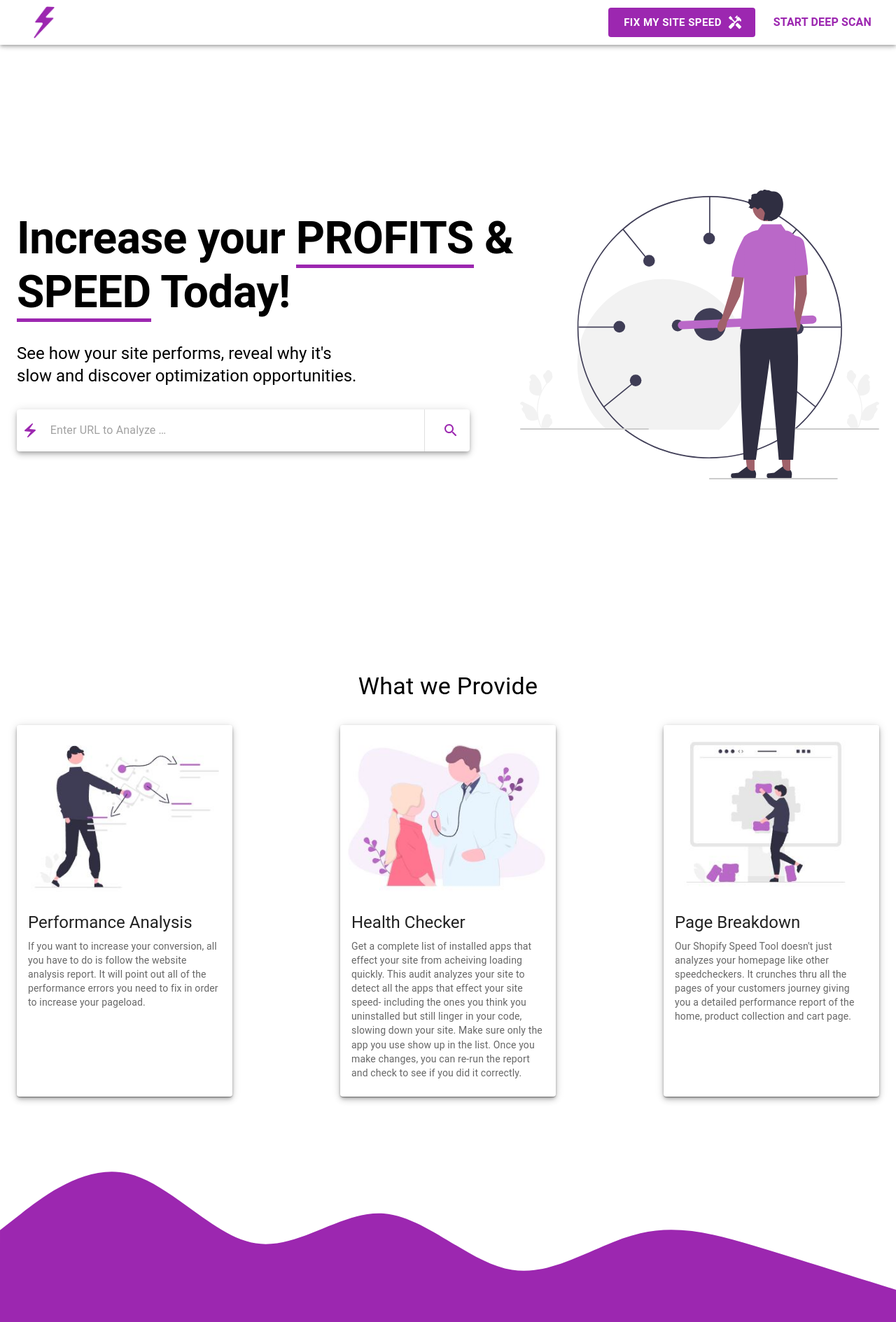
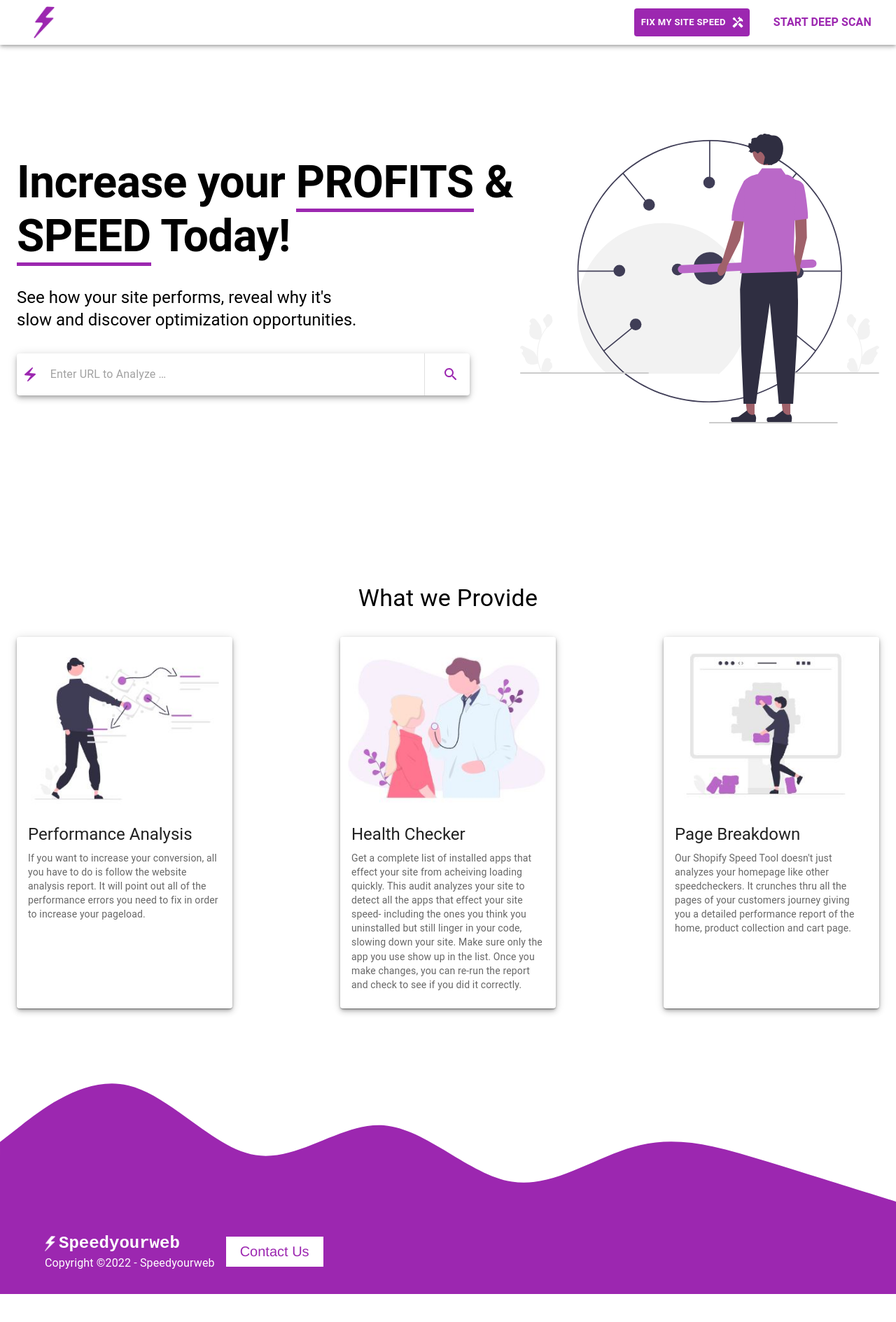
Before and after one commit to BMohamedd/BoostMySpeed, a React (Create React App) app: page / in a window 1280 px wide. Shown: the top 1889 px of the page at 70% size. After the commit the page ends 1849 px from the top, so only its background shows below. Built offline with nearby package versions, Linux system fonts and the light colour scheme.

Commit message:
Ui changes #3

```diff
--- a/src/components/analizePage/DisplayAnaliysis.js
+++ b/src/components/analizePage/DisplayAnaliysis.js
@@ -1,12 +1,5 @@
 import React from "react";
-import {
-  Container,
-  Typography,
-  Stack,
-  Alert,
-  AlertTitle,
-  Divider,
-} from "@mui/material";
+import { Container, Typography, Stack, Divider } from "@mui/material";
 import TipsAndUpdatesIcon from "@mui/icons-material/TipsAndUpdates";
 import Categories from "./DisplaySections/Categories";
 import ImportantInformation from "./DisplaySections/ImportantInformation";
@@ -16,7 +9,10 @@ function DisplayAnaliysis({ passed, failed, fullReport }) {
   console.log("Analiysis completed");
   console.log(passed, failed, fullReport);
   return (
-    <Container maxWidth="xl" sx={{ marginTop: "2em" }}>
+    <Container
+      maxWidth="xl"
+      sx={{ marginTop: { xs: "10em", sm: "5em", md: "5em" } }}
+    >
       {/* header */}
       <Typography sx={{ fontSize: { xs: "1em", md: "1.5em" } }}>
         Speed test results for:{" "}
--- a/src/components/analizePage/Loading.js
+++ b/src/components/analizePage/Loading.js
@@ -6,7 +6,7 @@ import { Container } from "@mui/system";
 
 function Loading() {
   console.log("loading...");
-  const [dialog, changeDialog] = React.useState("BOOSTMYSPEED is warming up");
+  const [dialog, changeDialog] = React.useState("Speedyourweb is warming up");
   const [num, changeNum] = React.useState(0);
   const toSay = [
     "1-second delay decreases customer satisfaction by 16%.",
@@ -14,8 +14,8 @@ function Loading() {
     "40% will abandon a web page if it takes more than 3 seconds to load",
     "1-5 seconds load time increase the bounce rate probability by 90%",
     "On annual basis, 1-second delay can lead to $2.5 million in missed revenue if your shop generates $100,000 per day.",
-    "BOOSTMYSPEED is gathering information to calculate your score.",
-    "Almost there! BOOSTMYSPEED is creating Your report",
+    "Speedyourweb is gathering information to calculate your score.",
+    "Almost there! Speedyourweb is creating Your report",
   ];
   React.useEffect(() => {
     const intervalID = setInterval(() => {
--- a/src/components/analizePage/helperFunctions/helperFunctions.js
+++ b/src/components/analizePage/helperFunctions/helperFunctions.js
@@ -1,6 +1,6 @@
 import axios from "axios";
 
-const backEndUrl = "https://boostmyspeed.herokuapp.com/report?url=";
+const backEndUrl = "https://speed-speed-speed.herokuapp.com/report?url=";
 
 export const finalUrlCheck = (url) => {
   // checks if the url exists
--- a/src/components/frontPage/homePageSections/Footer.js
+++ b/src/components/frontPage/homePageSections/Footer.js
@@ -42,12 +42,12 @@ function Footer() {
                   textDecoration: "none",
                 }}
               >
-                BoostMySpeed
+                Speedyourweb
               </Typography>
             </Box>
             <Typography color="white">
               Copyright &copy;
-              {new Date().getFullYear() + " "} - BoostMySpeed
+              {new Date().getFullYear() + " "} - Speedyourweb
             </Typography>
           </Stack>
           <a
--- a/src/components/frontPage/homePageSections/Hero.js
+++ b/src/components/frontPage/homePageSections/Hero.js
@@ -8,7 +8,7 @@ function Hero() {
     <Container
       maxWidth="xl"
       sx={{
-        my: { xs: "5em", md: "none" },
+        marginTop: { xs: "10em", sm: "5em", md: "5em", lg: "0em" },
         minHeight: { xm: "fit-content", md: "100vh" },
         display: "flex",
         alignItems: "center",
--- a/src/components/other/NavBar.js
+++ b/src/components/other/NavBar.js
@@ -35,13 +35,21 @@ function NavBar() {
           </Grid>
 
           {/* CALL TO ACTION */}
-          <Grid item>
+          <Grid
+            item
+            sx={{
+              display: "flex",
+              flexWrap: "wrap",
+              gap: ".5em",
+              justifyContent: "center",
+            }}
+          >
             {/* contact */}
             <Button
               disableElevation
               variant="contained"
               color="secondary"
-              size="large"
+              size="small"
               onClick={() => navigate("/contact")}
               endIcon={<HandymanIcon />}
             >
--- a/src/components/other/progressBar/DisplayAnalysisCTA.js
+++ b/src/components/other/progressBar/DisplayAnalysisCTA.js
@@ -10,13 +10,14 @@ function DisplayAnalysisCTA({ progress }) {
     progress < 50
       ? "Your Site Is Much Slower Than Other Sites"
       : progress > 90
-      ? "Well done! Your performance score is great"
-      : "Well done! Your performance score is good";
+      ? "Well done! Your performance score is"
+      : "Your performance score is";
+  const keyWord = progress < 50 ? "BAD" : progress > 90 ? "GREAT" : "GOOD";
   return (
     <Stack>
-      <Typography sx={{ fontSize: { xs: "3em" } }}>
-        {text}{" "}
-        <strong style={{ color: "#9c27b0" }}>Lets Make It Better!</strong>
+      <Typography sx={{ fontSize: { xs: "1.5em", md: "3em" } }}>
+        {text} <strong style={{ color: "#9c27b0" }}> {keyWord} </strong>
+        {progress < 50 ? "Users HATE slow sites!" : ""} Lets Make It Better!
       </Typography>
       <Button
         variant="contained"
```
